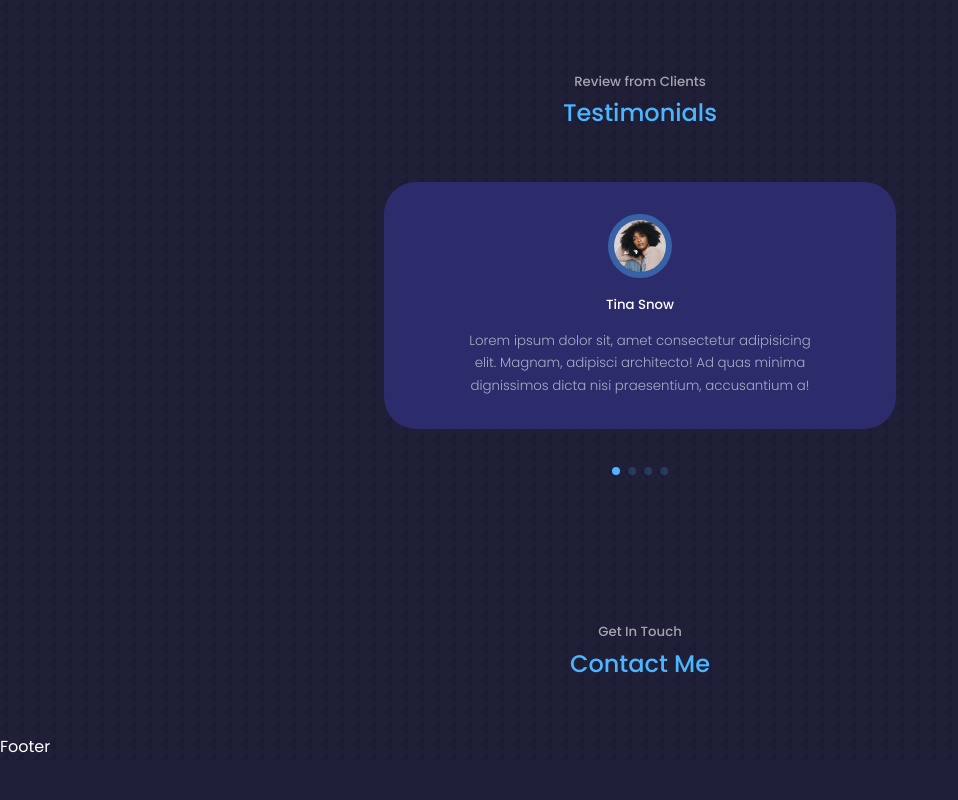
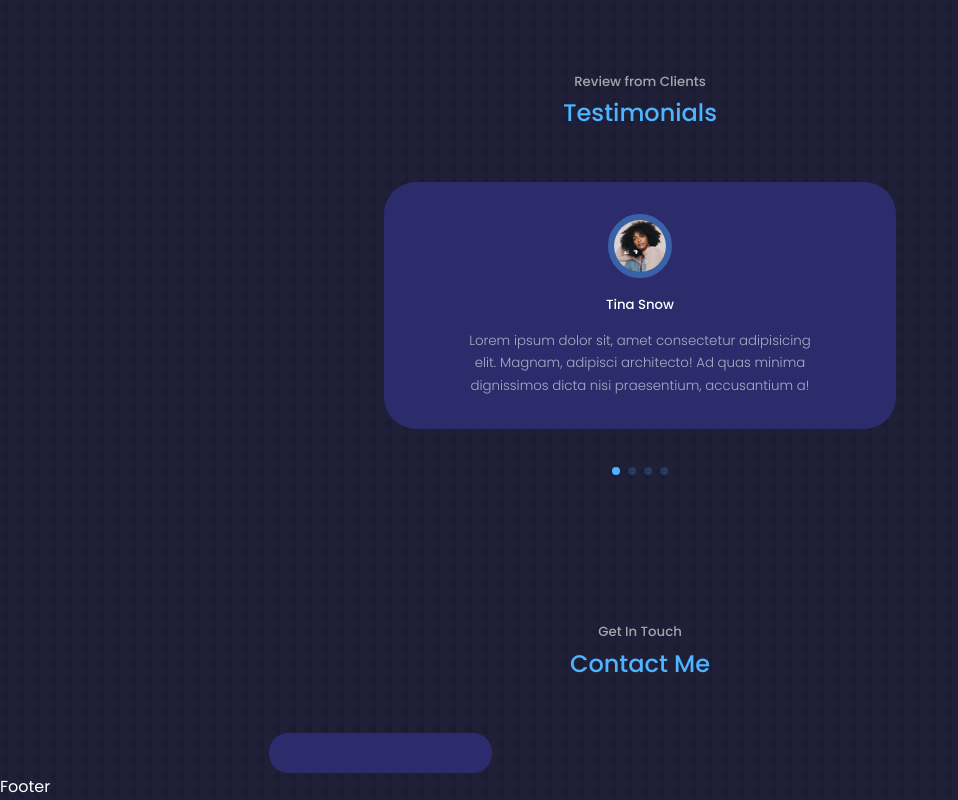
Before and after one commit to eddie1397/React-Portfolio, a React (Create React App) app: page / in a window 1280 px wide. Shown: the part 4768-5568 px from the top of the page, without its empty margins (0-958 px from the left). Before the commit the page ends 5528 px from the top, so only its background shows below. Built offline with nearby package versions, Linux system fonts and the light colour scheme.

Commit message:
content added

```diff
--- a/src/components/contact/contact.css
+++ b/src/components/contact/contact.css
@@ -0,0 +1,54 @@
+.container.contact__container {
+    width: 58%;
+    display: grid;
+    grid-template-columns: 30% 58%;
+    gap: 12%
+}
+
+.contact__options {
+    display: flex;
+    flex-direction: column;
+    gap: 1.2rem;
+}
+.contact__option {
+    background: var(--color-bg-variant);
+    padding: 1.2rem;
+    border-radius: 1.2rem;
+    text-align: center;
+    border: 1px solid transparent;
+    transition: var(--transition);
+}
+
+.contact__option:hover {
+    background: transparent;
+    border-color: var(--color-primary-variant);
+}
+
+.contact__option-icon {
+    font-size: 1.5rem;
+    margin-bottom: 0.5rem;
+}
+
+.contact__option a {
+    margin-top: 0.7rem;
+    display: inline-block;
+    font-size: 0.8rem;
+}
+
+/* ============================== FORM STYLING ============================== */
+
+form {
+    display: flex;
+    flex-direction: column;
+    gap: 1.2rem;
+}
+
+input, textarea {
+    width: 100%;
+    padding: 1.5rem;
+    border-radius: 0.5rem;
+    background: transparent;
+    border: 2px solid var(--color-primary-variant);
+    resize: none;
+    color: var(--color-white);
+}
```
